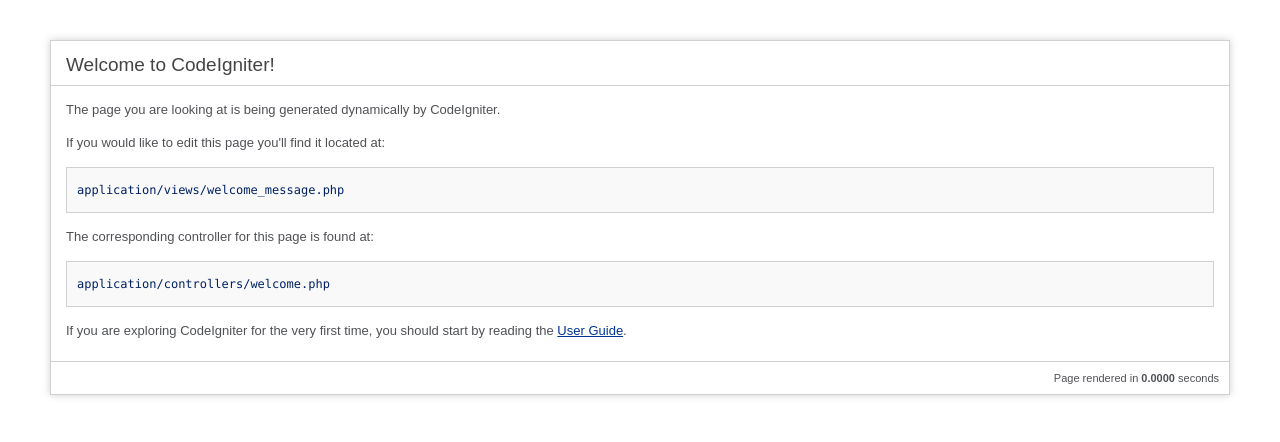
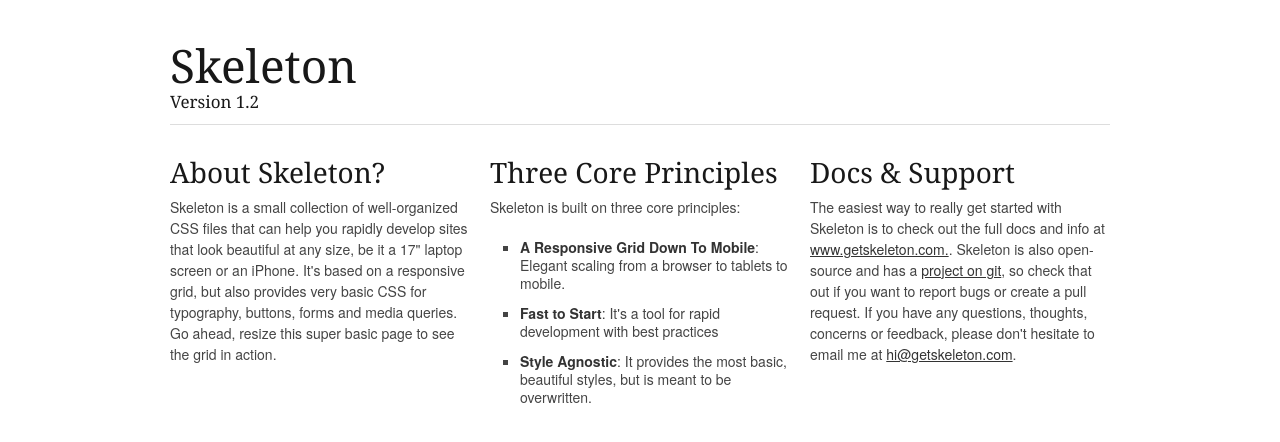
Before and after one commit to joaquin112/MDD-Project, a CodeIgniter app: page / in a window 1280 px wide. Shown: the top 442 px of the page. Run offline with CodeIgniter, Linux system fonts and the light colour scheme.

Commit message:
Moved the index contents of GetSkeleton to the Views of Codeigniter

```diff
--- a/application/views/welcome_message.php
+++ b/application/views/welcome_message.php
@@ -1,88 +1,76 @@
 <!DOCTYPE html>
-<html lang="en">
+<!--[if lt IE 7 ]><html class="ie ie6" lang="en"> <![endif]-->
+<!--[if IE 7 ]><html class="ie ie7" lang="en"> <![endif]-->
+<!--[if IE 8 ]><html class="ie ie8" lang="en"> <![endif]-->
+<!--[if (gte IE 9)|!(IE)]><!--><html lang="en"> <!--<![endif]-->
 <head>
+
+	<!-- Basic Page Needs
+  ================================================== -->
 	<meta charset="utf-8">
-	<title>Welcome to CodeIgniter</title>
+	<title>Your Page Title Here :)</title>
+	<meta name="description" content="">
+	<meta name="author" content="">
 
-	<style type="text/css">
+	<!-- Mobile Specific Metas
+  ================================================== -->
+	<meta name="viewport" content="width=device-width, initial-scale=1, maximum-scale=1">
 
-	::selection{ background-color: #E13300; color: white; }
-	::moz-selection{ background-color: #E13300; color: white; }
-	::webkit-selection{ background-color: #E13300; color: white; }
+	<!-- CSS
+  ================================================== -->
+	<link rel="stylesheet" href="stylesheets/base.css">
+	<link rel="stylesheet" href="stylesheets/skeleton.css">
+	<link rel="stylesheet" href="stylesheets/layout.css">
 
-	body {
-		background-color: #fff;
-		margin: 40px;
-		font: 13px/20px normal Helvetica, Arial, sans-serif;
-		color: #4F5155;
-	}
+	<!--[if lt IE 9]>
+		<script src="http://html5shim.googlecode.com/svn/trunk/html5.js"></script>
+	<![endif]-->
 
-	a {
-		color: #003399;
-		background-color: transparent;
-		font-weight: normal;
-	}
+	<!-- Favicons
+	================================================== -->
+	<link rel="shortcut icon" href="images/favicon.ico">
+	<link rel="apple-touch-icon" href="images/apple-touch-icon.png">
+	<link rel="apple-touch-icon" sizes="72x72" href="images/apple-touch-icon-72x72.png">
+	<link rel="apple-touch-icon" sizes="114x114" href="images/apple-touch-icon-114x114.png">
 
-	h1 {
-		color: #444;
-		background-color: transparent;
-		border-bottom: 1px solid #D0D0D0;
-		font-size: 19px;
-		font-weight: normal;
-		margin: 0 0 14px 0;
-		padding: 14px 15px 10px 15px;
-	}
-
-	code {
-		font-family: Consolas, Monaco, Courier New, Courier, monospace;
-		font-size: 12px;
-		background-color: #f9f9f9;
-		border: 1px solid #D0D0D0;
-		color: #002166;
-		display: block;
-		margin: 14px 0 14px 0;
-		padding: 12px 10px 12px 10px;
-	}
-
-	#body{
-		margin: 0 15px 0 15px;
-	}
-
-	p.footer{
-		text-align: right;
-		font-size: 11px;
-		border-top: 1px solid #D0D0D0;
-		line-height: 32px;
-		padding: 0 10px 0 10px;
-		margin: 20px 0 0 0;
-	}
-
-	#container{
-		margin: 10px;
-		border: 1px solid #D0D0D0;
-		-webkit-box-shadow: 0 0 8px #D0D0D0;
-	}
-	</style>
 </head>
 <body>
 
-<div id="container">
-	<h1>Welcome to CodeIgniter!</h1>
 
-	<div id="body">
-		<p>The page you are looking at is being generated dynamically by CodeIgniter.</p>
 
-		<p>If you would like to edit this page you'll find it located at:</p>
-		<code>application/views/welcome_message.php</code>
+	<!-- Primary Page Layout
+	================================================== -->
 
-		<p>The corresponding controller for this page is found at:</p>
-		<code>application/controllers/welcome.php</code>
+	<!-- Delete everything in this .container and get started on your own site! -->
 
-		<p>If you are exploring CodeIgniter for the very first time, you should start by reading the <a href="user_guide/">User Guide</a>.</p>
-	</div>
+	<div class="container">
+		<div class="sixteen columns">
+			<h1 class="remove-bottom" style="margin-top: 40px">Skeleton</h1>
+			<h5>Version 1.2</h5>
+			<hr />
+		</div>
+		<div class="one-third column">
+			<h3>About Skeleton?</h3>
+			<p>Skeleton is a small collection of well-organized CSS files that can help you rapidly develop sites that look beautiful at any size, be it a 17" laptop screen or an iPhone. It's based on a responsive grid, but also provides very basic CSS for typography, buttons, forms and media queries. Go ahead, resize this super basic page to see the grid in action.</p>
+		</div>
+		<div class="one-third column">
+			<h3>Three Core Principles</h3>
+			<p>Skeleton is built on three core principles:</p>
+			<ul class="square">
+				<li><strong>A Responsive Grid Down To Mobile</strong>: Elegant scaling from a browser to tablets to mobile.</li>
+				<li><strong>Fast to Start</strong>: It's a tool for rapid development with best practices</li>
+				<li><strong>Style Agnostic</strong>: It provides the most basic, beautiful styles, but is meant to be overwritten.</li>
+			</ul>
+		</div>
+		<div class="one-third column">
+			<h3>Docs &amp; Support</h3>
+			<p>The easiest way to really get started with Skeleton is to check out the full docs and info at <a href="http://www.getskeleton.com">www.getskeleton.com.</a>. Skeleton is also open-source and has a <a href="https://github.com/dhgamache/skeleton">project on git</a>, so check that out if you want to report bugs or create a pull request. If you have any questions, thoughts, concerns or feedback, please don't hesitate to email me at <a href="mailto:hi@getskeleton.com">hi@getskeleton.com</a>.</p>
+		</div>
 
-	<p class="footer">Page rendered in <strong>{elapsed_time}</strong> seconds</p>
-</div>
+	</div><!-- container -->
 
+
+<!-- End Document
+================================================== -->
 </body>
 </html>
```
Also changed, not shown: index.html (deleted, +0 -76 lines).
